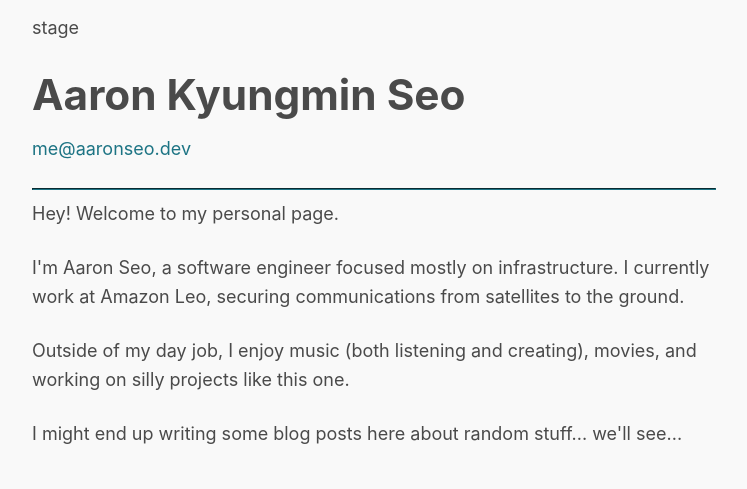
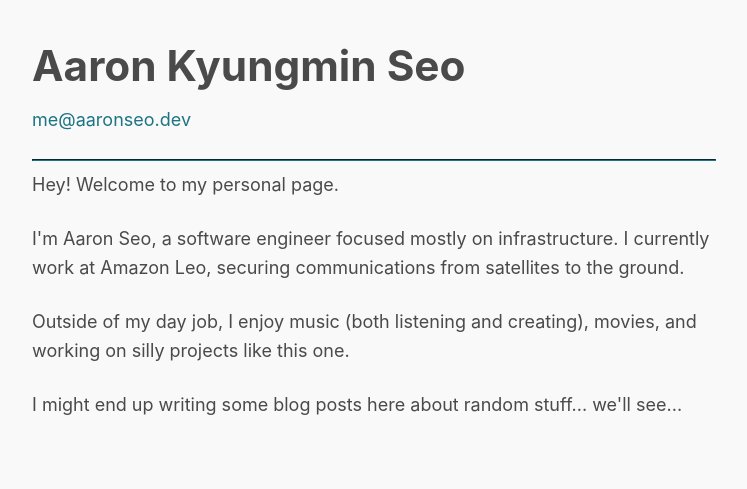
Before and after one commit to aaron-seo/aaronseodev, a plain HTML site: page page/index.html in a window 1280 px wide. Shown: the whole page, without its empty margins (266-1013 px from the left). Drawn offline with Linux system fonts and the light colour scheme.

Commit message:
chore: remove  paragraph

```diff
--- a/page/index.html
+++ b/page/index.html
@@ -34,7 +34,6 @@
 </head>
 
 <body>
-<p>stage</p>
 
 <h1>Aaron Kyungmin Seo</h1>
 
```
